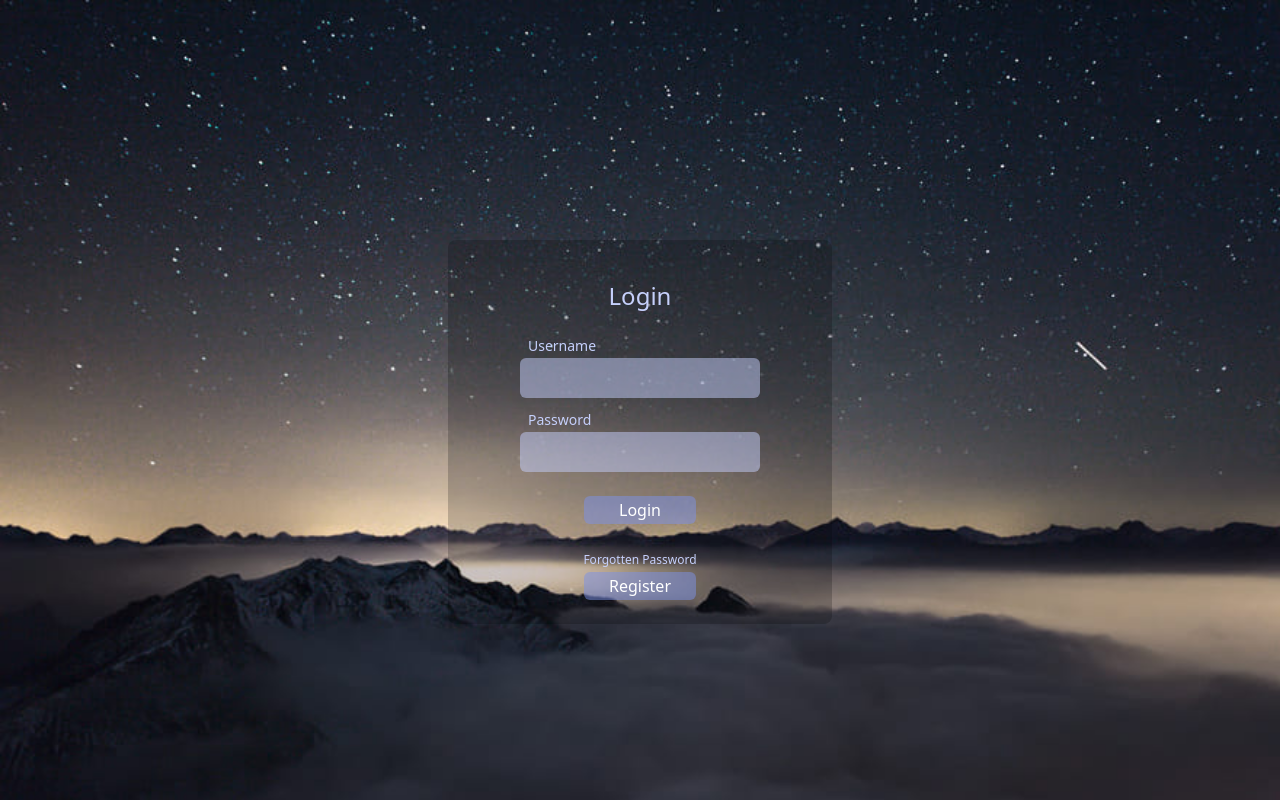
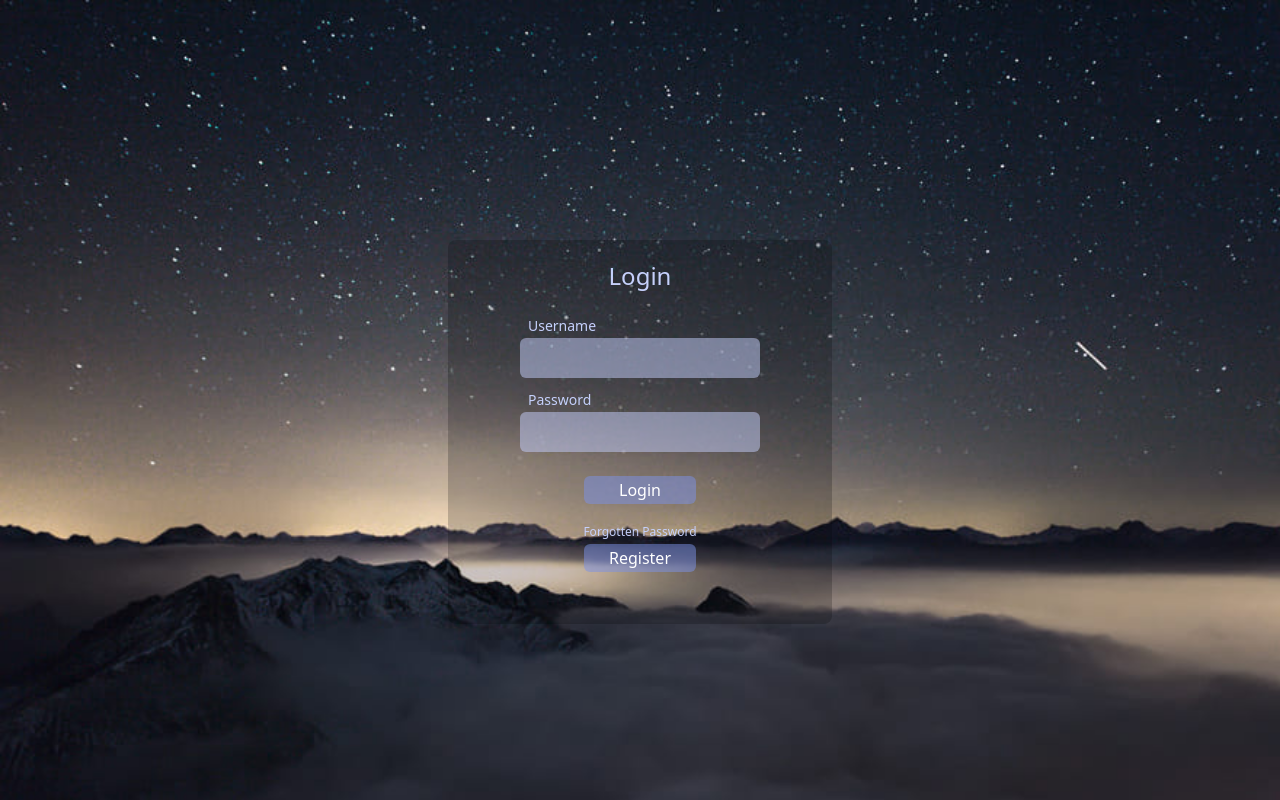
Before and after one commit to hex-dex/easy-social-client, a React (Vite) app: page /login in a window 1280 px wide. Built offline with nearby package versions, Linux system fonts and the light colour scheme.

Commit message:
changed the spacing and changed email to text

```diff
--- a/src/pages/Login.jsx
+++ b/src/pages/Login.jsx
@@ -15,7 +15,7 @@ const Login = () => {
       style={{ backgroundImage: `url(${background})` }}
     >
       <div className='mt-60 h-96 w-96 rounded-lg bg-black bg-opacity-20'>
-        <h1 className='text-2xl mt-10 mb-3 text-hawkes-blue-500 text-center'>
+        <h1 className='text-2xl mt-5 mb-3 text-hawkes-blue-500 text-center'>
           Login
         </h1>
         <form className='flex flex-col' onSubmit={handleSubmit(onSubmit)}>
@@ -24,17 +24,16 @@ const Login = () => {
           </label>
           <div className='center'>
             <input
-              type='email'
+              type='text'
               className='forms mt-0.5'
-              {...register('email', {
-                required: 'Required',
+              {...register('text', {
+                required: 'Enter Username',
                 pattern: {
-                  value: /^[A-Z0-9._%+-]+@[A-Z0-9.-]+\.[A-Z]{2,}$/i,
-                  message: 'Not A Valid Email Address',
+                  message: 'Not A Valid Username',
                 },
               })}
             />
-            {errors?.email && errors.email.message}
+            {errors?.text && errors.text.message}
           </div>
           <label className=' ml-20 mt-3 text-sm text-hawkes-blue-500'>
             Password
@@ -55,7 +54,7 @@ const Login = () => {
           </div>
           <div className='center'>
             <button className='btn mt-6 '>Login</button>
-            <p className='mt-7 text-xs mb-1 text-hawkes-blue-500'>
+            <p className='mt-5 text-xs mb-1 text-hawkes-blue-500'>
               Forgotten Password
             </p>
             <button className='btn'>Register</button>
```
